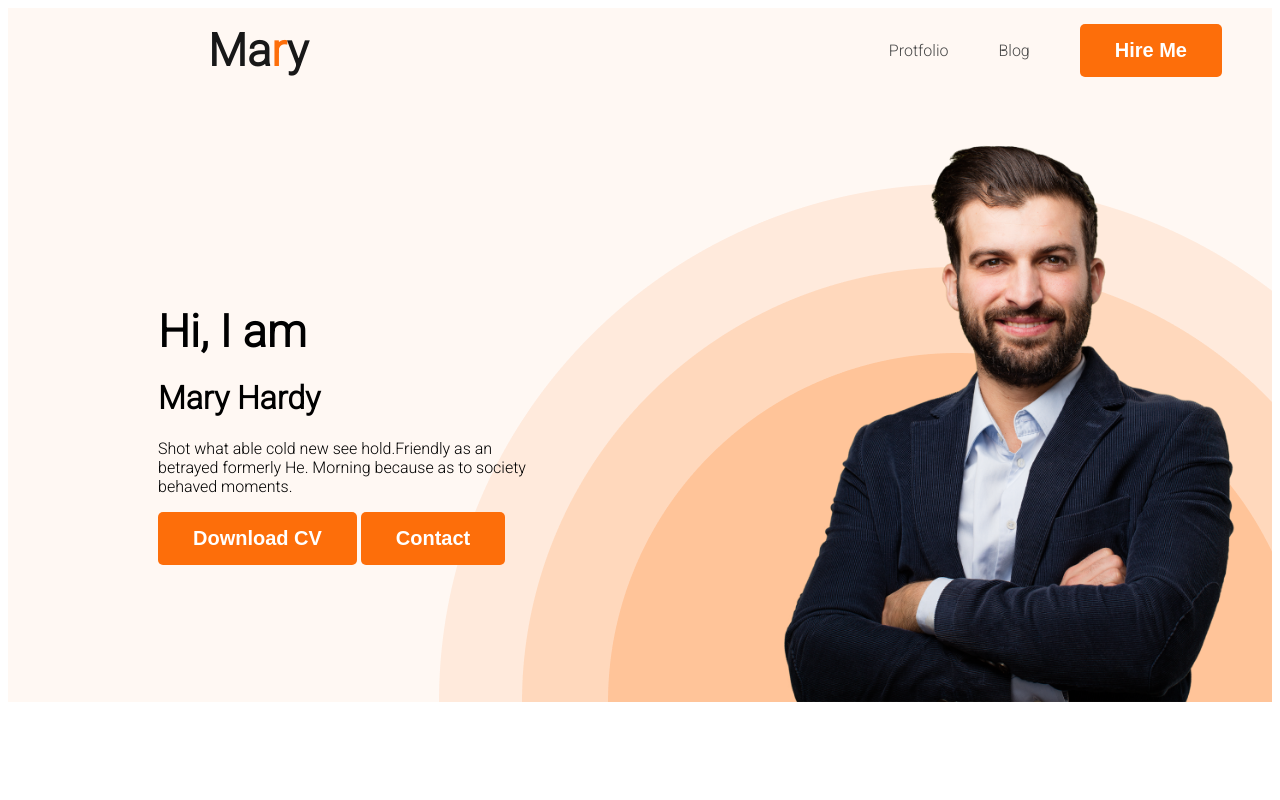
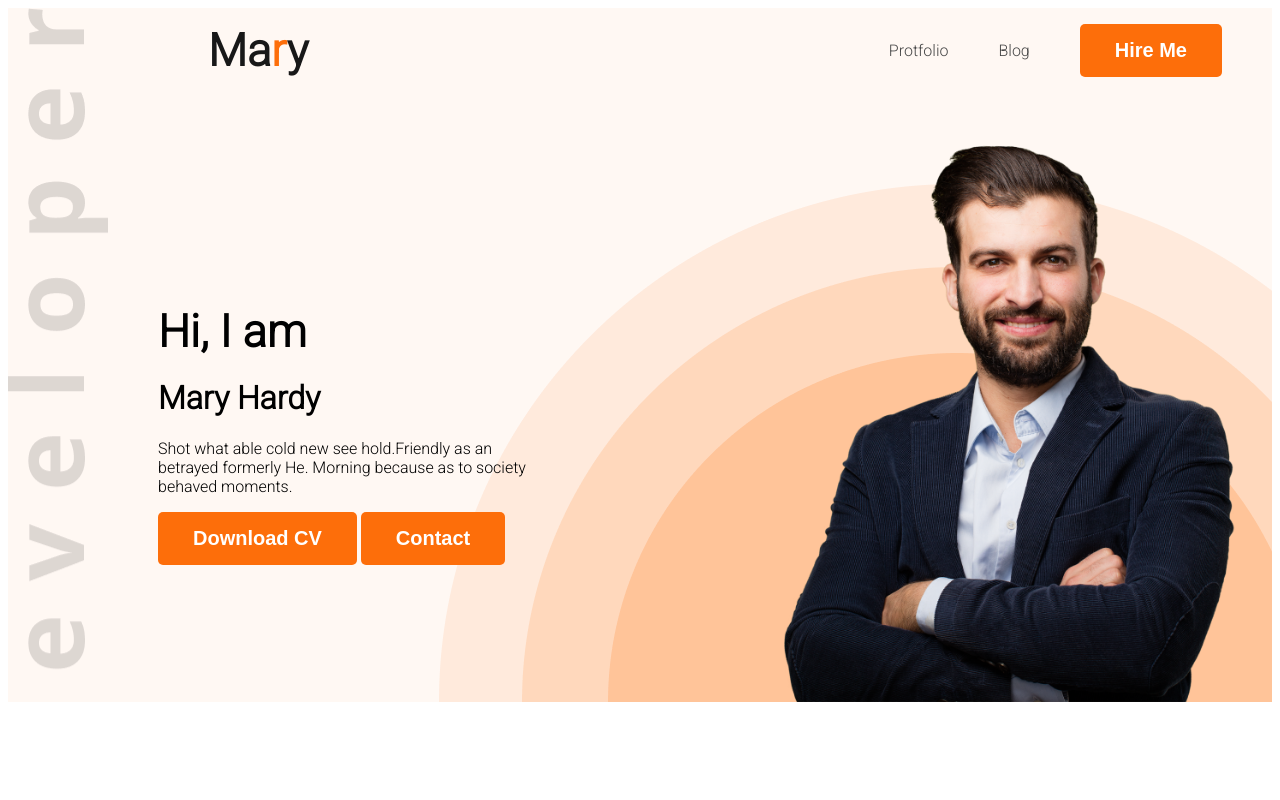
Before and after one commit to SajidHasanNirob/webdeveloper-protfolio, a plain HTML site: page index.html in a window 1280 px wide. Shown: the top 800 px of the page. Drawn offline with Linux system fonts and the light colour scheme.

Commit message:
last background image added

```diff
--- a/index.html
+++ b/index.html
@@ -34,7 +34,7 @@
                 <p class="banner-description">Shot what able cold new see hold.Friendly as an betrayed formerly He.
                     Morning because as to society behaved moments.</p>
                 <button class="button-primary">Download CV</button>
-                <button class="button-primary">Contact</button>
+                <button class="button-primary"> <i class="fa-solid fa-phone "></i> Contact</button>
 
             </div>
             <img class="profile-pic" src="images/hardy.png" alt="">
--- a/styles/protfolio.css
+++ b/styles/protfolio.css
@@ -50,9 +50,9 @@ nav a {
 
 .header {
     background-color: #FFF8F3;
-    background-image: url("../images/header_bg.png");
+    background-image: url("../images/header_bg.png"), url("../images/developer.png");
     background-repeat: no-repeat;
-    background-position: bottom right;
+    background-position: bottom right, top left;
 }
 
 .banner {
```
